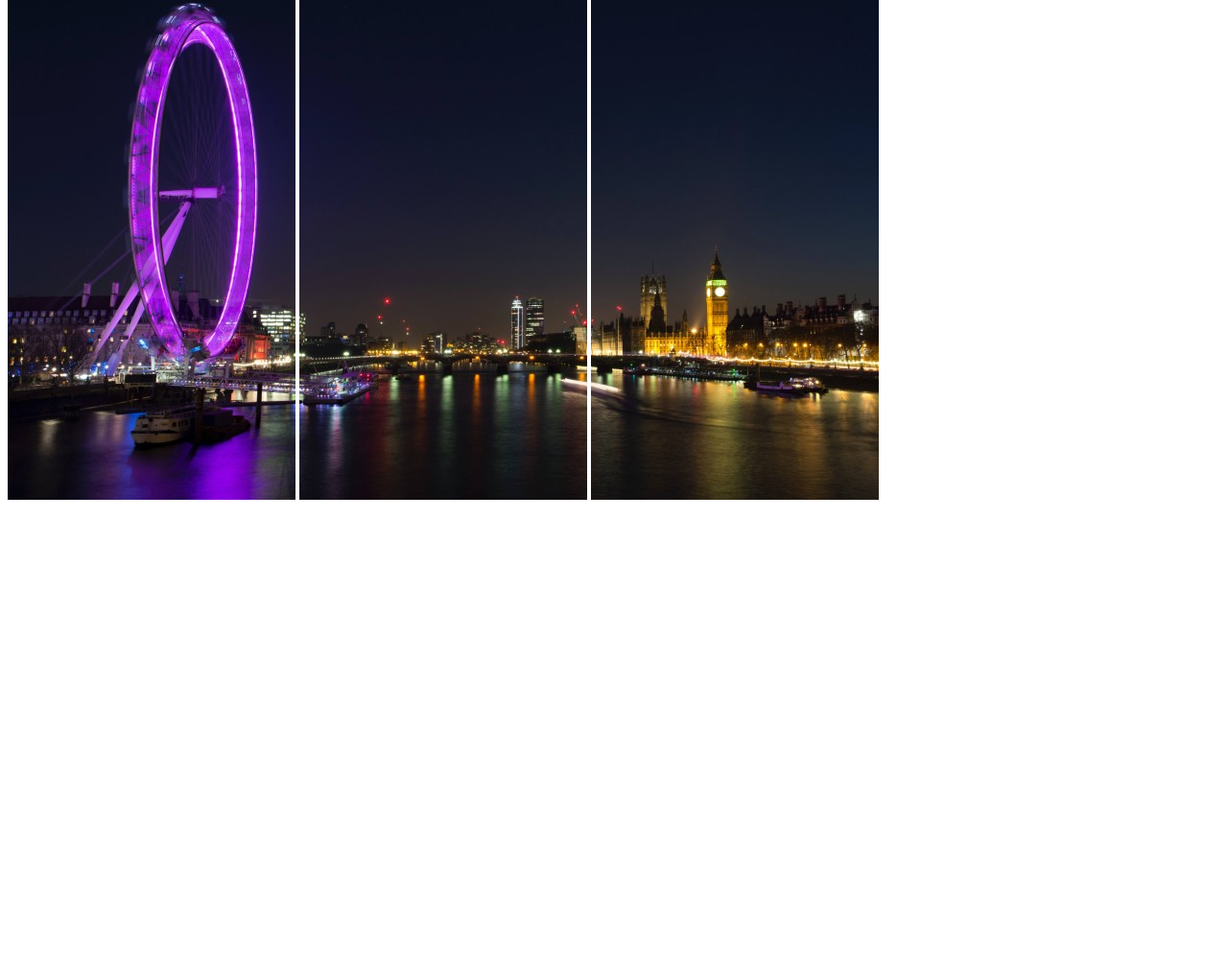
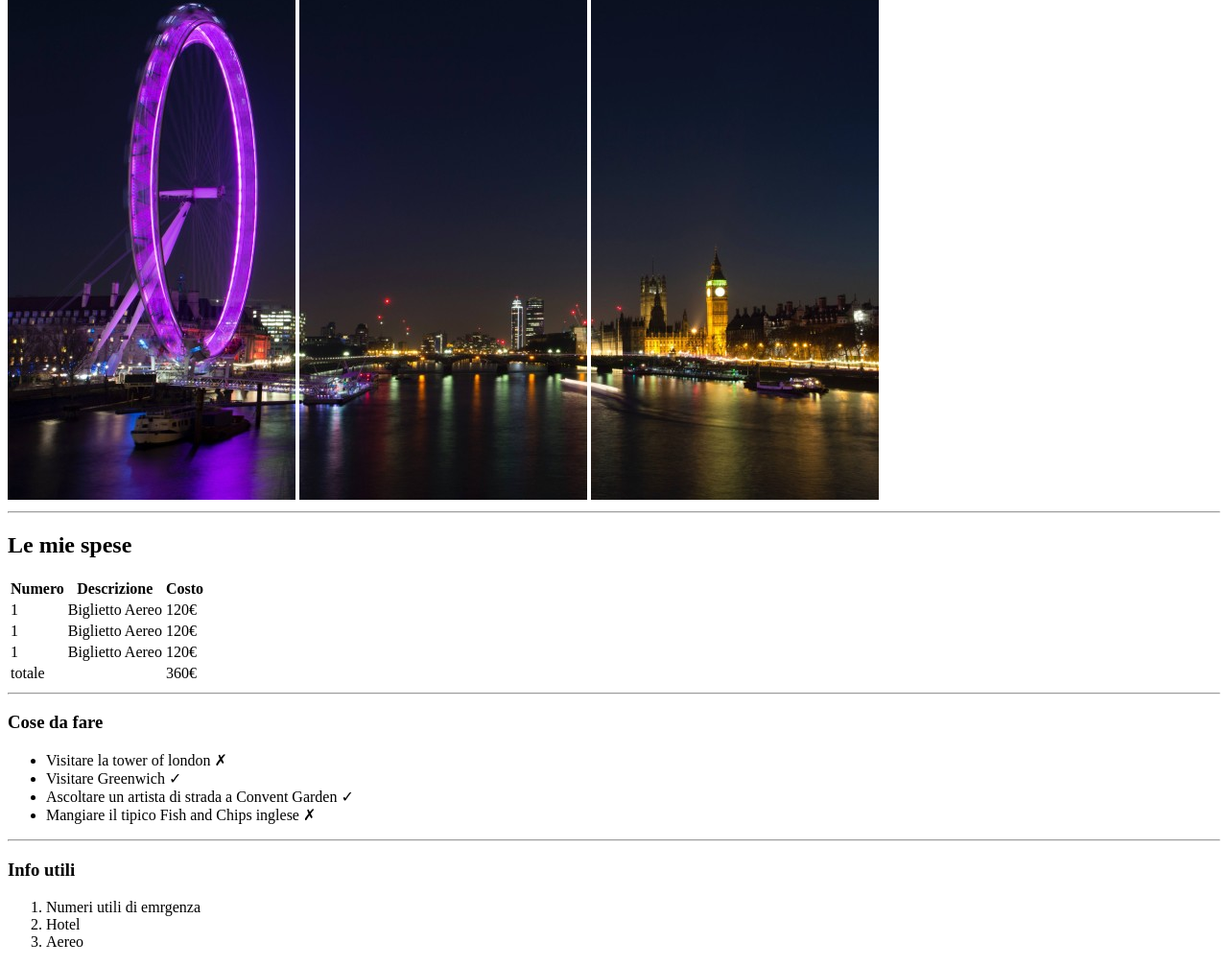
Before and after one commit to FabioMorrone/html-london-trip, a plain HTML site: page index.html in a window 1280 px wide. Shown: the part 159-1166 px from the top of the page at 96% size. Before the commit the page ends 800 px from the top, so only its background shows below. Drawn offline with Linux system fonts and the light colour scheme.

Commit message:
I continue working up to the information point

```diff
--- a/index.html
+++ b/index.html
@@ -9,12 +9,83 @@
 
 <body>
   <h1>Il mio Viaggio a Londra</h1>
+
   <img src="img/pexels-bill-emrich-230794-0.jpg" alt="
   Ferris wheel photographic shot">
   <img src="img/pexels-bill-emrich-230794-1.jpg" alt="
   photo frame shot of the river Thames">
   <img src="img/pexels-bill-emrich-230794-2.jpg" alt="
   photographic shot representing Big Ben">
+
+  <hr>
+
+  <h2>Le mie spese</h2>
+
+<table>
+  <thead>
+     <tr>
+       <th>Numero</th>
+       <th>Descrizione</th>
+       <th>Costo</th>
+     </tr>
+ </thead>
+
+
+  <tbody>
+     <tr>
+       <td>1</td>
+       <td>Biglietto Aereo</td>
+       <td>120€</td>
+     </tr>
+
+    <tr>
+       <td>1</td>
+       <td>Biglietto Aereo</td>
+       <td>120€</td>
+     </tr>
+
+      <tr>
+       <td>1</td>
+       <td>Biglietto Aereo</td>
+       <td>120€</td>
+     </tr>
+
+     <tr>
+         <td>totale</td>
+         <td></td>
+         <td>360€</td>
+       </tr>
+  </tbody>
+</table>
+
+<hr>
+
+<h3>Cose da fare</h3>
+
+<ul>
+   <li>Visitare la tower of london &#10007;</li>
+   <li>Visitare Greenwich &#10003;</li>
+   <li>Ascoltare un artista di strada a Convent Garden &#10003;</li>
+   <li>Mangiare il tipico Fish and Chips inglese &#10007;</li>
+</ul>
+
+<hr>
+
+<h3>Info utili</h3>
+
+<ol>
+  <li>Numeri utili di emrgenza</li>
+  <li>Hotel</li>
+  <li>Aereo</li>
+
+
+
+</ol>
+
+
+
+
+
 </body>
 
 </html>
```
